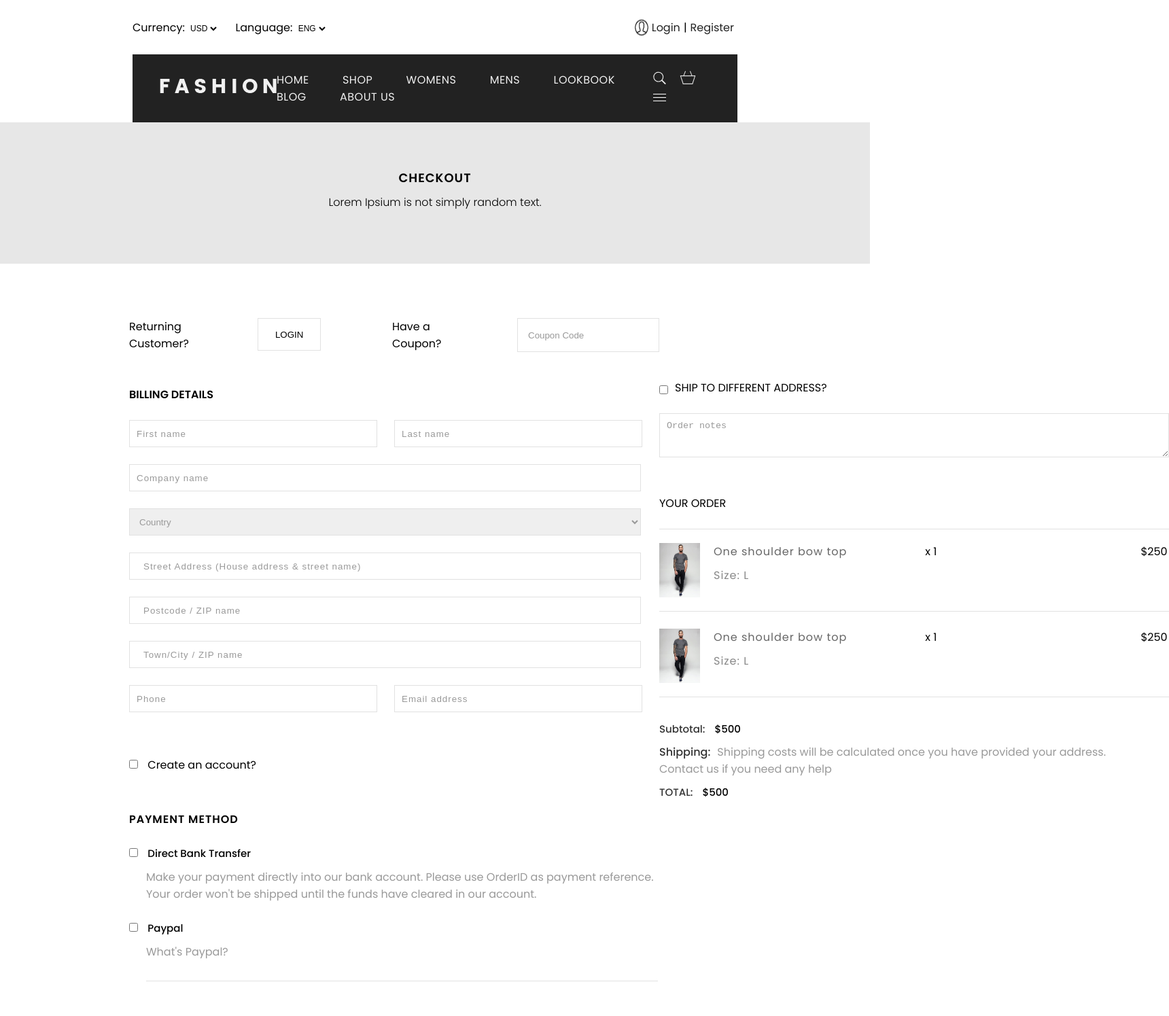
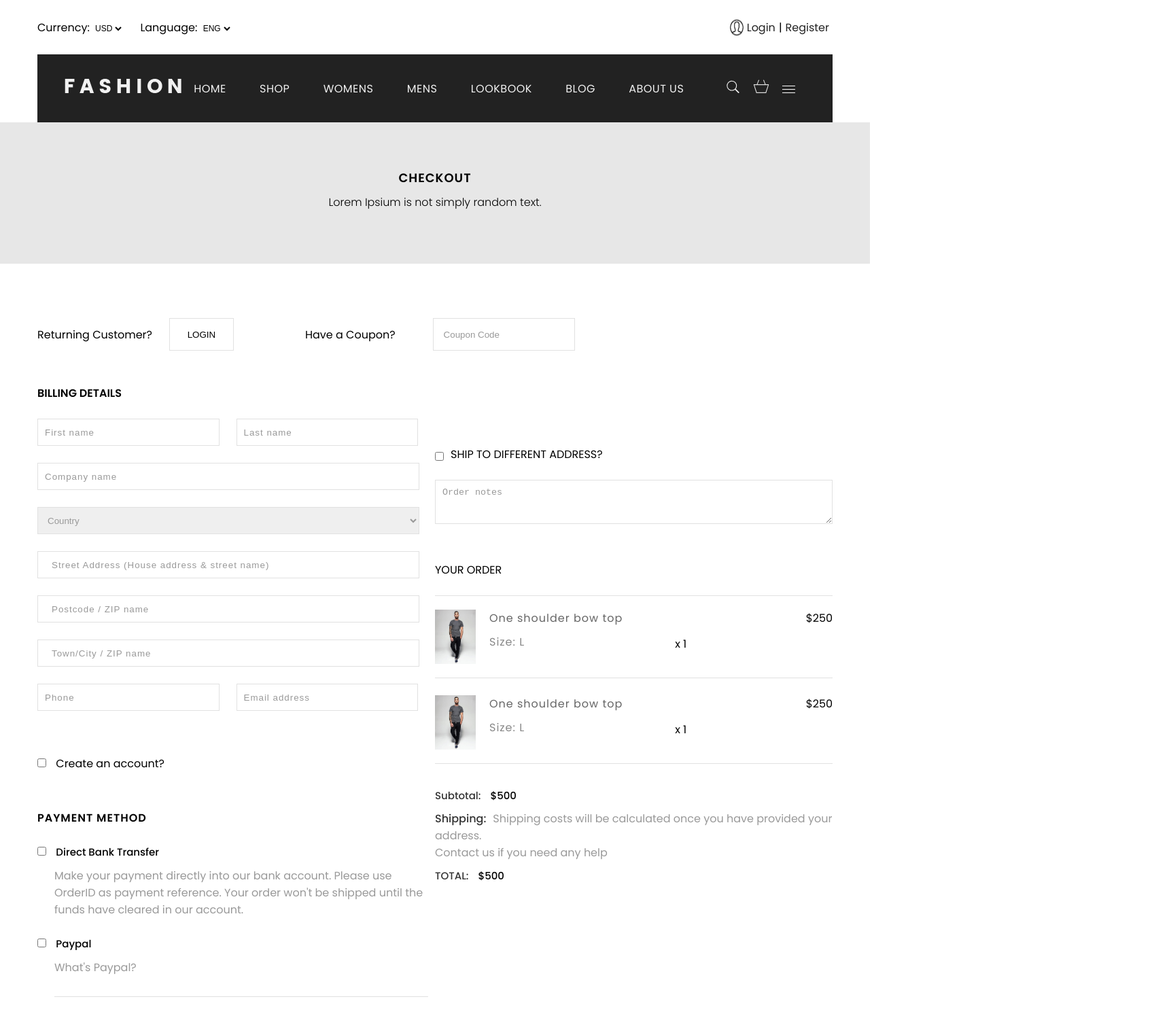
Before and after one commit to vp-github/Fashion-Project, a plain HTML site: page checkout.html in a window 1280 px wide. Shown: the top 1495 px of the page at 68% size, 1720 px wide, since content can reach past the window. Drawn offline with Linux system fonts and the light colour scheme.

Commit message:
fixed alignment problems in both home page and checkout.

```diff
--- a/checkout.html
+++ b/checkout.html
@@ -65,7 +65,6 @@
           <p>Lorem Ipsium is not simply random text.</p>
         </div>
       </div>
-      <div class="two-divisions">
       <div class="sub-container">
         <div class="first-line">
           <p class="cust">Returning Customer?</p>
@@ -73,7 +72,7 @@
           <p class="coupon">Have a Coupon?</p>
           <input type="text" class="input-coupon" placeholder="Coupon Code" />
         </div>
-
+        <div class="two-divisions">
           <div class="left-form">
             <label class="bill-details">BILLING DETAILS</label>
             <div class="name">
@@ -150,7 +149,6 @@
               <button type="submit" class="proceed">PROCEED TO PAY</button>
             </div>
           </div>
-        </div>
           <div class="right-form">
             <div class="address">
               <input type="checkbox" />
@@ -189,6 +187,7 @@
               </p>
               <p class="shipping">Contact us if you need any help</p>
               <h6><strong>TOTAL:</strong> $500</h6>
+            </div>
           </div>
         </div>
       </div>
--- a/css/checkout.css
+++ b/css/checkout.css
@@ -15,7 +15,8 @@
 }
 .header-divisions {
   height: 100%;
-  margin: 0 195px;
+  margin: 0 auto;
+  width: 1170px;
   display: flex;
   flex-direction: column;
 }
@@ -83,18 +84,19 @@
   margin-bottom: 80px;
 }
 .two-divisions {
-  display: flex;
-  justify-content: space-around;
+  display: grid;
+  grid-template-columns: 50% 50%;
+  width: 1170px;
+  margin: 0 auto;
 }
-.sub-container {
-  display: flex;
+/* .-container {
+sub  display: flex;
   flex-direction: column;
-  margin-left: 190px;
-}
+  margin-right: 20px;
+} */
 .right-form {
   display: flex;
   flex-direction: column;
-  margin-right: 190px;
   margin-top: 90px;
 }
 .address {
@@ -102,7 +104,7 @@
   margin-bottom: 25px;
 }
 .notes {
-  width: 750px;
+  width: 100%;
   height: 65px;
   margin-bottom: 55px;
   border: 1px solid #e1e1e1;
@@ -116,21 +118,22 @@
   padding-bottom: 25px;
   border-bottom: 1px solid #e1e1e1;
   margin-bottom: 20px;
-  width: 750px;
+  width: 100%;
 }
 .order-details {
   display: flex;
   border-bottom: 1px solid #e1e1e1;
-  width: 750px;
+  width: 100%;
 }
 .product-name {
-  margin-right: 115px;
   letter-spacing: 1px;
+  margin-right: auto;
 }
 .product-name h6 {
   font-size: 16px;
   font-weight: 400;
   margin-bottom: 10px;
+  width: 250px;
   color: #666666;
 }
 .product-name p {
@@ -145,7 +148,7 @@
 .part2 {
   margin-top: 25px;
   margin-bottom: 25px;
-  width: 750px;
+  width: 100%;
 }
 
 .address input {
@@ -169,9 +172,15 @@
 .first-line {
   display: flex;
   margin-bottom: 50px;
+  width: 1170px;
+  margin-left: auto;
+  margin-right: auto;
 }
 .into1 {
-  margin-right: 300px;
+  display: flex;
+  justify-content: center;
+  align-items: center;
+  margin-right: 30%;
 }
 .cust {
   margin-top: auto;
@@ -195,7 +204,7 @@
 .last-name,
 .email-address,
 .phone {
-  width: 365px;
+  width: 100%;
   margin-right: 25px;
   height: 40px;
   margin-bottom: 25px;
@@ -217,7 +226,7 @@
 .payment p {
   margin-top: 10px;
   margin-left: 25px;
-  width: 753px;
+  width: 94%;
   margin-bottom: 25px;
   font-size: 16px;
   color: #999999;
@@ -274,7 +283,7 @@
 .company,
 .country {
   height: 40px;
-  width: 753px;
+  width: 96%;
   margin-bottom: 25px;
 }
 .input-coupon {
--- a/css/style.css
+++ b/css/style.css
@@ -15,7 +15,8 @@
 }
 .header-divisions {
   height: 100%;
-  margin: 0 195px;
+  width: 1170px;
+  margin: 0 auto;
   display: flex;
   flex-direction: column;
 }
@@ -98,9 +99,9 @@
   display: grid;
   grid-template-columns: 50% 50%;
   column-gap: 10px;
-  height: 465px;
   font-family: "Poppins", sans-serif;
-  margin-bottom: 95px;
+  margin-bottom: 70px;
+  width: 100vw;
 }
 .autumn {
   width: 100%;
@@ -110,7 +111,6 @@
   width: 100%;
 }
 .autumn-words {
-  width: 440px;
   height: 220px;
   position: absolute;
   content: "";
@@ -177,7 +177,8 @@
 /* 280 440 */
 .products {
   display: flex;
-  justify-content: center;
+  width: 1150px;
+  margin: auto;
 }
 .nav-div a:first-child {
   border: 1px solid black;
@@ -185,6 +186,8 @@
 .products a img {
   margin-right: 30px;
   margin-bottom: 20px;
+  width: 204px;
+  height: 285px;
 }
 .products .cost {
   margin-top: 20px;
@@ -203,7 +206,7 @@
 .second-banner {
   width: 100vw;
   height: 450px;
-  margin-bottom: 180px;
+  margin-bottom: 60px;
   position: relative;
 }
 .banner-2 {
@@ -250,17 +253,20 @@
   right: 47%;
 }
 .grid-container {
-  display: flex;
-  justify-content: center;
-  align-items: center;
+  width: 1150px;
+  margin: 0 auto;
 }
 .grid-box {
   display: grid;
   grid-column: 4;
   grid-template-columns: 1fr 1fr 1fr 1fr;
-  row-gap: 30px;
-  column-gap: 30px;
-  margin-bottom: 90px;
+  row-gap: 20px;
+  column-gap: 20px;
+  margin-bottom: 65px;
+}
+.grid-box img {
+  width: 270px;
+  height: 270px;
 }
 .bags {
   position: relative;
@@ -284,9 +290,8 @@
 }
 .cat-words {
   position: absolute;
-  top: 23%;
-  left: 13%;
-
+  top: 10%;
+  left: 1%;
   text-align: center;
 }
 .cat-words h1 {
@@ -395,25 +400,25 @@
 }
 .card-container {
   display: flex;
-  justify-content: center;
+  width: 1150px;
+  margin: auto;
   margin-bottom: 80px;
 }
 .card-details {
-  height: 225;
-  width: 450px;
+  height: 225px;
+  width: 100%;
   letter-spacing: 1px;
   color: #222222;
   padding: 30px;
   box-shadow: 3px 1px 15px 5px #f0f0f0;
 }
 .card {
-  height: 600px;
-  width: 450px;
-  margin-right: 85px;
+  width: 100%;
+  margin-right: 60px;
 }
+
 .card img {
-  height: 380;
-  width: 450px;
+  width: 330px;
 }
 .card-details h3 {
   font-size: 16px;
@@ -529,7 +534,6 @@ footer .insta-div strong {
   color: #777777;
   text-decoration: none;
 }
-
 .contact a img {
   margin-right: 20px;
   height: fit-content;
```
Also changed, not shown: 1 other file. Lines whose indentation alone changed are shown as unchanged.
